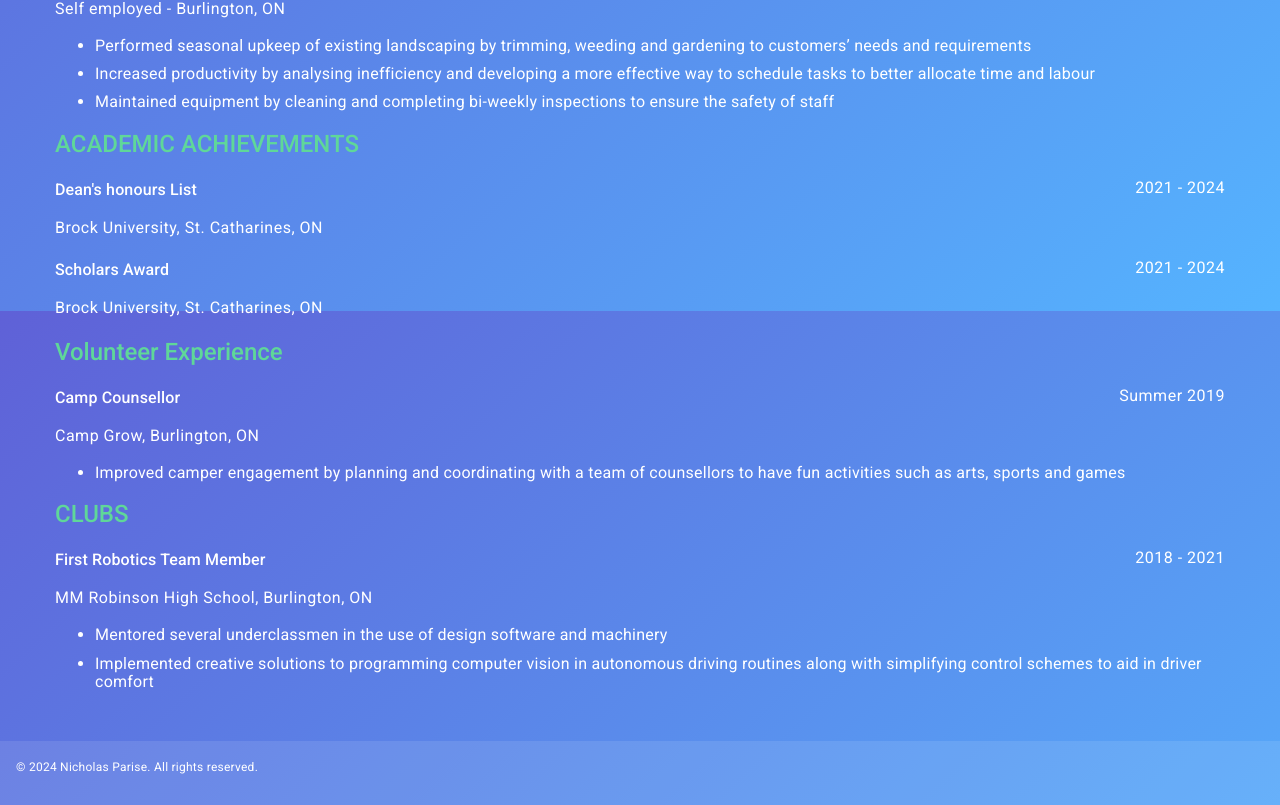
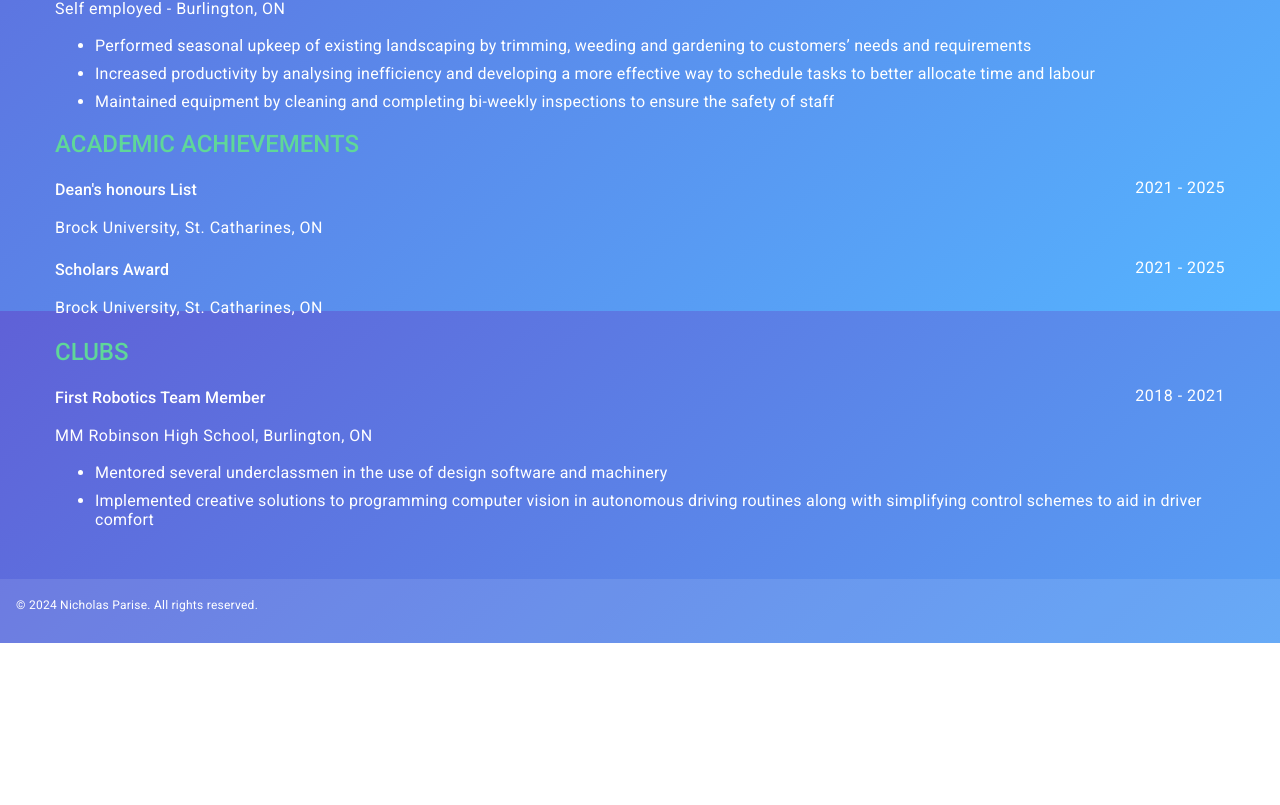
Before and after one commit to Nicholas-Parise/Portfolio, an Angular app: page /resume in a window 1280 px wide. Shown: the part 1289-2094 px from the top of the page. After the commit the page ends 1932 px from the top, so only its background shows below. Built offline with nearby package versions, Linux system fonts and the light colour scheme.

Commit message:
updated resume

```diff
--- a/src/app/header/header.component.html
+++ b/src/app/header/header.component.html
@@ -26,7 +26,7 @@
                 <a href="https://github.com/Nicholas-Parise" target="_blank">
                     <div class="github-icon icon-background"></div></a>
 
-                <a href="https://www.linkedin.com/in/nicholas-parise-218538220/" target="_blank">
+                <a href="https://www.linkedin.com/in/nicholas-parise" target="_blank">
                     <div class="linkedin-icon icon-background"></div></a>
 
             </div>
--- a/src/app/resume/resume.component.html
+++ b/src/app/resume/resume.component.html
@@ -13,7 +13,7 @@
 
         <h3 class = "jobTitle">
             Honours Bachelor of Science in Computer Science (Co-op)
-            <h4 class="date">September 2021 - Present</h4>
+            <h4 class="date">September 2021 - December 2025</h4>
         </h3>
 
         <h4>Brock University, St. Catharines, ON</h4>
@@ -101,31 +101,16 @@
 
         <h3 class = "jobTitle">
             Dean's honours List
-            <h4 class="date">2021 - 2024</h4>
+            <h4 class="date">2021 - 2025</h4>
         </h3>
         <h4>Brock University, St. Catharines, ON</h4>
 
 
         <h3 class = "jobTitle">
             Scholars Award
-            <h4 class="date">2021 - 2024</h4>
+            <h4 class="date">2021 - 2025</h4>
         </h3>
         <h4>Brock University, St. Catharines, ON</h4>
-
-
-        <h1>Volunteer Experience</h1>
-
-        <h3 class = "jobTitle">
-            Camp Counsellor
-            <h4 class="date">Summer 2019</h4>
-        </h3>
-        <h4>Camp Grow, Burlington, ON</h4>
-
-
-        <ul class="points">
-            <li>Improved camper engagement by planning and coordinating with a team of counsellors to have fun
-                activities such as arts, sports and games</li>
-        </ul>
 
         <h1>CLUBS</h1>
 
```
Also changed, not shown: 1 other file (tests, documents, lock files or other folders).
